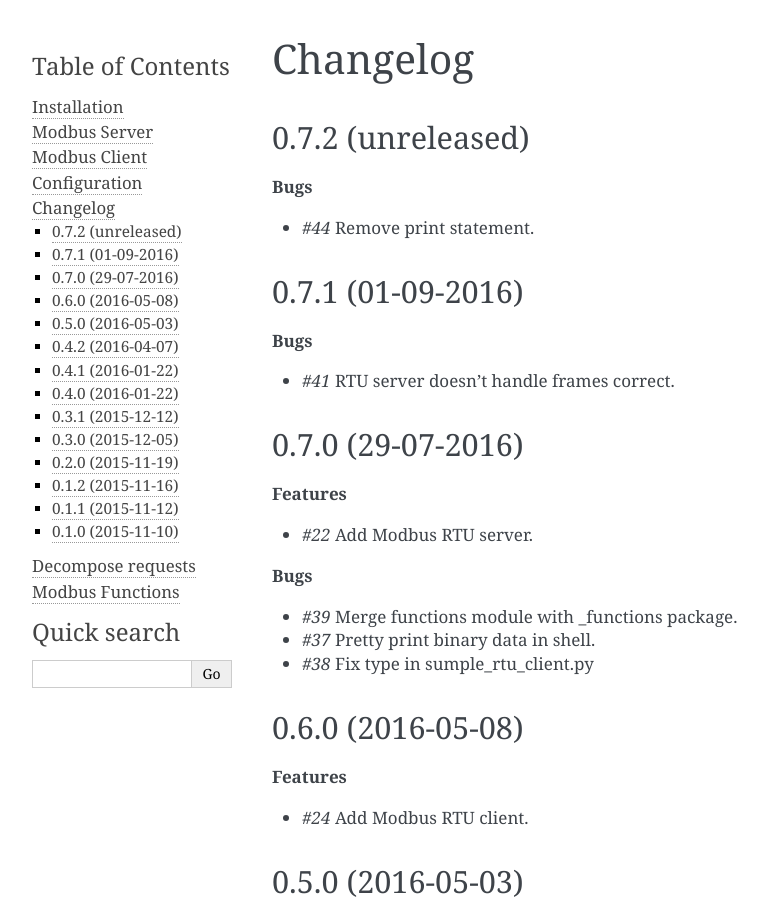
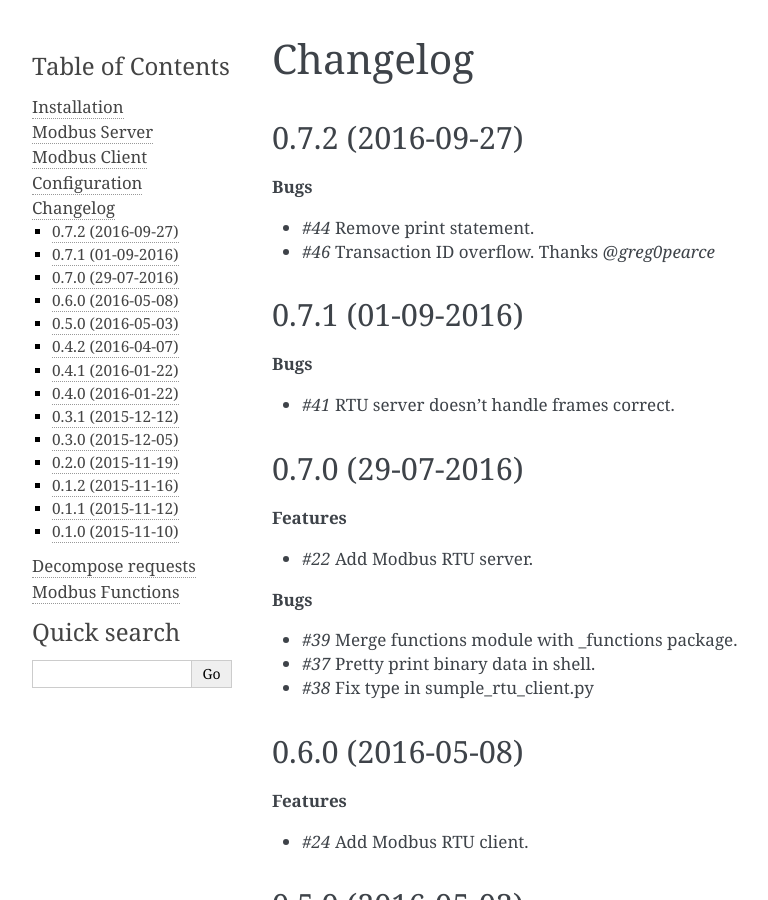
Before and after one commit to AdvancedClimateSystems/uModbus, a Sphinx documentation site: the page built from docs/source/changelog.rst, in a window 1280 px wide and 900 px high. Shown: the whole window, without its empty margins (148-916 px from the left). Built offline with Sphinx 7.4.7, drawn with Linux system fonts in a browser that asks for light colours.

Commit message:
Bump to 0.7.2.

```diff
--- a/docs/source/changelog.rst
+++ b/docs/source/changelog.rst
@@ -1,14 +1,17 @@
 Changelog
 =========
 
-0.7.2 (unreleased)
+0.7.2 (2016-09-27)
 ++++++++++++++++++
 
 **Bugs**
 
 * `#44` Remove print statement.
+* `#46` Transaction ID overflow. Thanks `@greg0pearce`
 
 .. _#44: https://github.com/AdvancedClimateSystems/uModbus/issues/44
+.. _#46: https://github.com/AdvancedClimateSystems/uModbus/issues/46
+.. _@greg0pearce`: https://github.com/greg0pearce
 
 0.7.1 (01-09-2016)
 ++++++++++++++++++
--- a/setup.py
+++ b/setup.py
@@ -12,7 +12,7 @@
 long_description = open(os.path.join(cwd, 'README.rst'), 'r').read()
 
 setup(name='uModbus',
-      version='0.7.1',
+      version='0.7.2',
       author='Auke Willem Oosterhoff',
       author_email='oosterhoff@baopt.nl',
       description='Implementation of the Modbus protocol in pure Python.',
```
